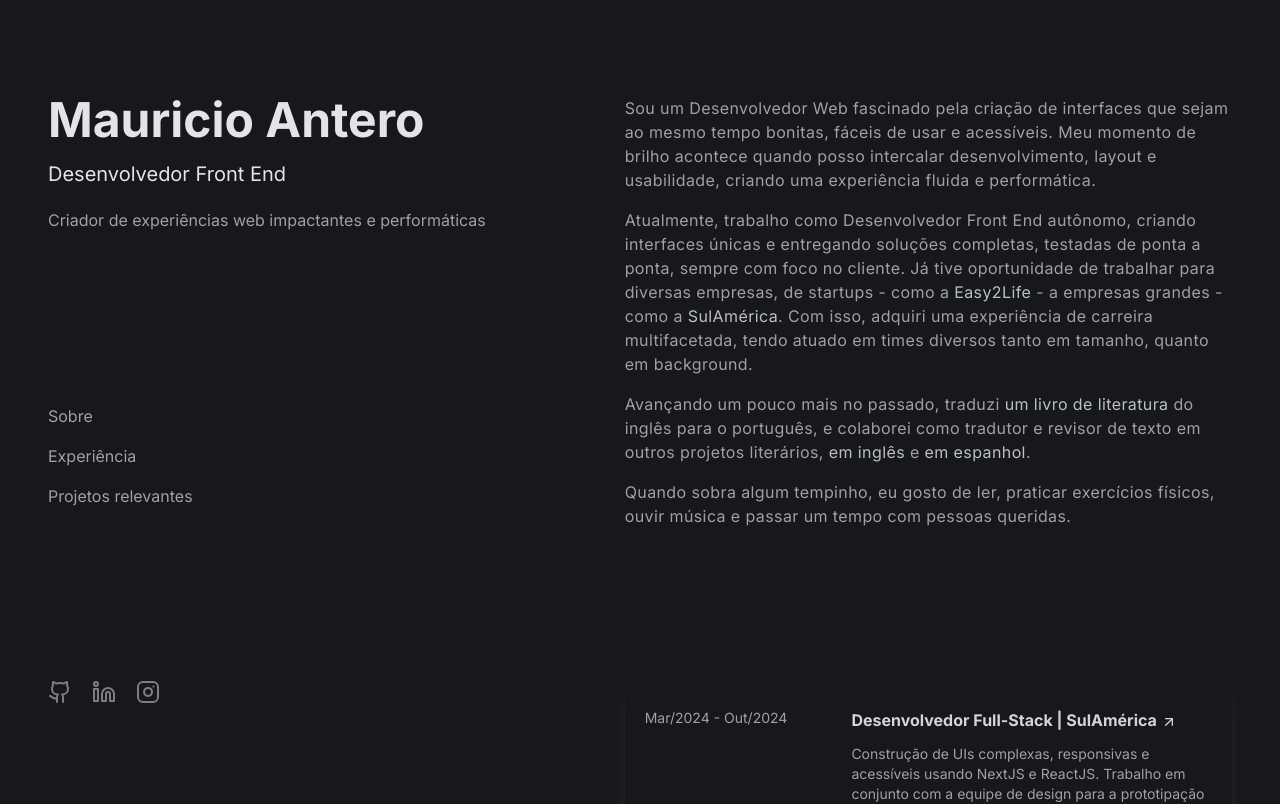
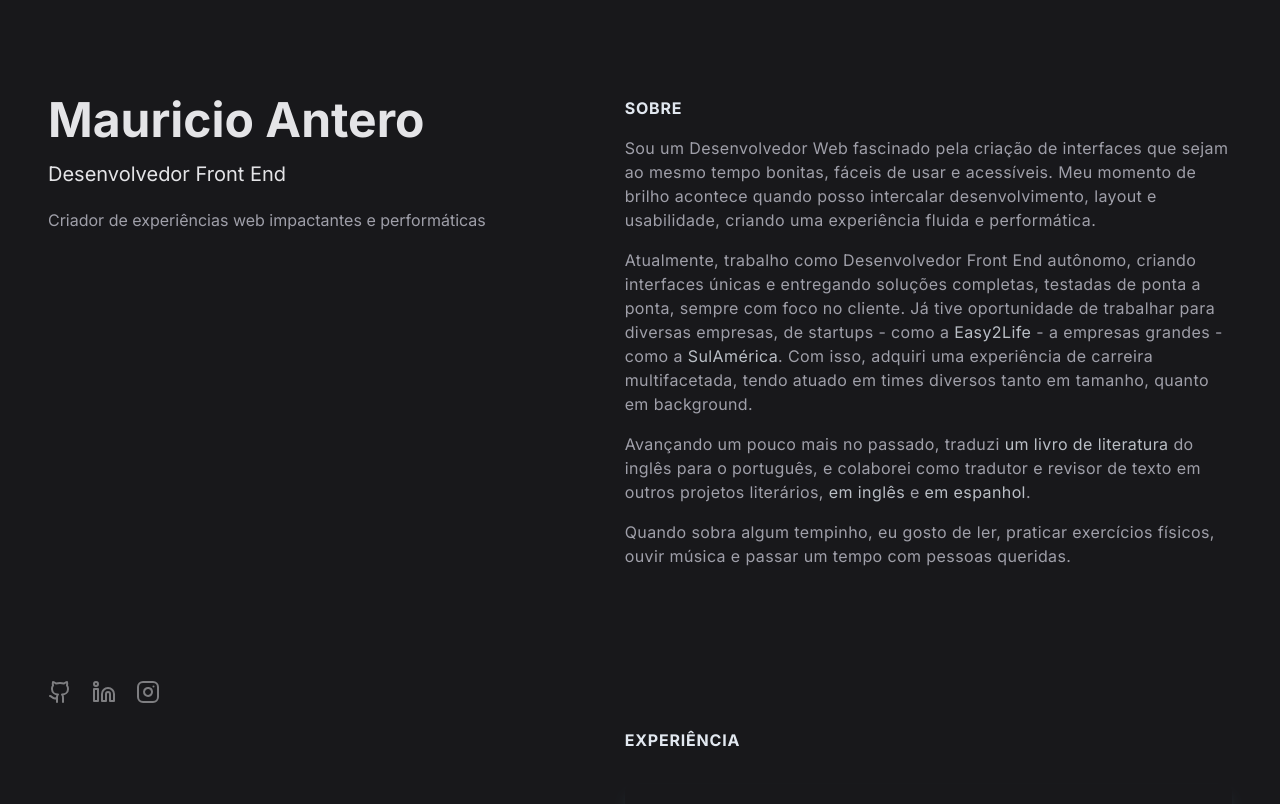
Before and after one commit to mjunior447/personal-website, a Next.js app: page / in a window 1280 px wide. Shown: the top 804 px of the page. Built offline with nearby package versions, Linux system fonts and the light colour scheme.

Commit message:
fix: show section title in large screens

```diff
--- a/src/components/AboutSection.tsx
+++ b/src/components/AboutSection.tsx
@@ -7,7 +7,7 @@ const AboutSection = () => {
       id="about"
       className="text-md md:text-md text-zinc-400 tracking-wide leading-6"
     >
-      <h2 className="uppercase text-slate-200 font-bold tracking-wider mb-4 lg:hidden">
+      <h2 className="uppercase text-slate-200 font-bold tracking-wider mb-4">
         Sobre
       </h2>
       <p className="mb-4">
--- a/src/components/ExperienceSection.tsx
+++ b/src/components/ExperienceSection.tsx
@@ -5,7 +5,7 @@ import ExternalLink from "./ExternalLink";
 const ExperienceSection = () => {
   return (
     <section id="experience" className="mt-20 lg:mt-40">
-      <h2 className="uppercase text-slate-200 font-bold tracking-wider lg:hidden">
+      <h2 className="uppercase text-slate-200 font-bold tracking-wider">
         Experiência
       </h2>
       <ul className="group">
--- a/src/components/Header.tsx
+++ b/src/components/Header.tsx
@@ -12,25 +12,6 @@ const Header = () => {
           Criador de experiências web impactantes e performáticas
         </p>
       </div>
-      <nav>
-        <ul className="flex-col gap-4 text-zinc-400 hidden lg:flex">
-          <li>
-            <a href="#about" className="hover:text-zinc-200">
-              Sobre
-            </a>
-          </li>
-          <li>
-            <a href="#experience" className="hover:text-zinc-200">
-              Experiência
-            </a>
-          </li>
-          <li>
-            <a href="#relevant-projects" className="hover:text-zinc-200">
-              Projetos relevantes
-            </a>
-          </li>
-        </ul>
-      </nav>
       <ul className="mt-8 lg:mt-0 inline-flex gap-5">
         <li>
           <a
--- a/src/components/RelevantProjectsSection.tsx
+++ b/src/components/RelevantProjectsSection.tsx
@@ -6,7 +6,7 @@ const RelevantProjectsSection = () => {
   return (
     <>
       <section id="relevant-projects" className="mt-20 lg:mt-40">
-        <h2 className="uppercase text-slate-200 font-bold tracking-wider lg:hidden">
+        <h2 className="uppercase text-slate-200 font-bold tracking-wider">
           Projetos relevantes
         </h2>
         <ul className="group">
```
